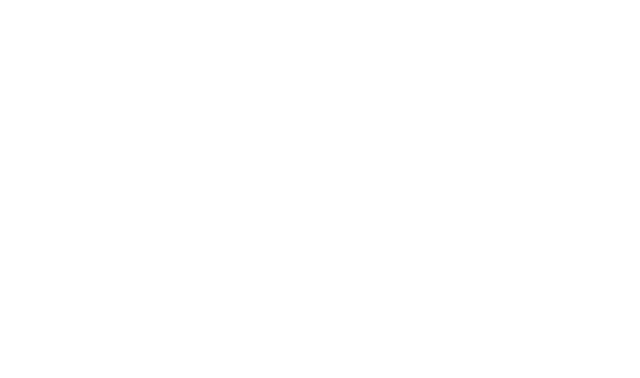
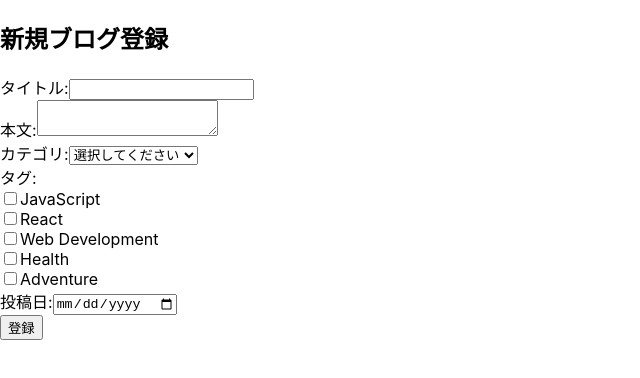
Before and after one commit to umanari145/blog_front, a React (Create React App) app: page /create in a window 1280 px wide. Before the commit this address had no page. Shown: the top 378 px of the page, without its empty margins (0-640 px from the left). Built offline with nearby package versions, Linux system fonts and the light colour scheme.

Commit message:
とりあえず新規作成とログインページ案

```diff
--- a/src/App.tsx
+++ b/src/App.tsx
@@ -3,18 +3,41 @@
 import { Detail } from './pages/Detail';
 import { Top } from './pages/Top';
 import { SearchProvider } from './context/SearchContext';
+import Login from './pages/Login';
+import { authenticateUser } from './util/auth';
+import { useState } from 'react';
+import { AuthProvider } from './context/AuthContext';
+import ProtectedRoute from './middleware/ProtectedRoute';
+import Create from './pages/Create';
 
 function App() {
+
+  const [isAuthenticated, setIsAuthenticated] = useState(false);
+
+  const handleLogin = (email: string, password: string) => {
+    console.log(isAuthenticated);
+    if (authenticateUser(email, password)) {
+      setIsAuthenticated(true);
+    } else {
+      alert('ログインに失敗しました。');
+    }
+  };
+
   return (
     <div className="App">
+      <AuthProvider>
         <SearchProvider>
           <BrowserRouter>
             <Routes>
-            <Route path={`/`} Component={Top} />
-            <Route path={`/:year/:month/:day/:post_key`} Component={Detail} />
+              <Route path="/" element={<Top />} />
+              <Route path="/login" element={<Login onLogin={handleLogin} />} />
+              <Route path="/:year/:month/:day/:post_key" element={<Detail />} />
+              {/* <Route element={<ProtectedRoute isAuthenticated={isAuthenticated} />}>*/}
+              <Route path="/create" element={<Create />} />
             </Routes>
           </BrowserRouter>
         </SearchProvider>
+      </AuthProvider>
     </div>
   );
 }
--- /dev/null
+++ b/src/context/AuthContext.tsx
@@ -0,0 +1,35 @@
+// AuthContext.tsx
+import React, { createContext, useState, useContext } from 'react';
+
+interface AuthContextType {
+  isAuthenticated: boolean;
+  login: () => void;
+  logout: () => void;
+}
+
+const AuthContext = createContext<AuthContextType | undefined>(undefined);
+
+interface AuthProviderProps {
+  children: React.ReactNode;
+}
+
+export const AuthProvider: React.FC<AuthProviderProps> = ({ children }) => {
+  const [isAuthenticated, setIsAuthenticated] = useState(false);
+
+  const login = () => setIsAuthenticated(true);
+  const logout = () => setIsAuthenticated(false);
+
+  return (
+    <AuthContext.Provider value={{ isAuthenticated, login, logout }}>
+      {children}
+    </AuthContext.Provider>
+  );
+};
+
+export const useAuth = (): AuthContextType => {
+  const context = useContext(AuthContext);
+  if (!context) {
+    throw new Error('useAuth must be used within an AuthProvider');
+  }
+  return context;
+};
--- /dev/null
+++ b/src/dummy/masters.tsx
@@ -0,0 +1,14 @@
+// helpers.ts
+export const categories = [
+  { id: '1', name: 'Technology' },
+  { id: '2', name: 'Lifestyle' },
+  { id: '3', name: 'Travel' },
+];
+
+export const tags = [
+  { id: '1', name: 'JavaScript' },
+  { id: '2', name: 'React' },
+  { id: '3', name: 'Web Development' },
+  { id: '4', name: 'Health' },
+  { id: '5', name: 'Adventure' },
+];
--- /dev/null
+++ b/src/middleware/ProtectedRoute.tsx
@@ -0,0 +1,13 @@
+// ProtectedRoute.tsx
+import React from 'react';
+import { Navigate, Outlet } from 'react-router-dom';
+
+interface ProtectedRouteProps {
+  isAuthenticated: boolean;
+}
+
+const ProtectedRoute: React.FC<ProtectedRouteProps> = ({ isAuthenticated }) => {
+  return isAuthenticated ? <Outlet /> : <Navigate to="/login" />;
+};
+
+export default ProtectedRoute;
--- /dev/null
+++ b/src/pages/Create.tsx
@@ -0,0 +1,82 @@
+// BlogForm.tsx
+import React, { useState } from 'react';
+import Select from '../util/Select';
+import CheckboxGroup from '../util/Checkbox';
+import { categories, tags } from '../dummy/masters';
+
+const Create: React.FC = () => {
+  const [title, setTitle] = useState('');
+  const [content, setContent] = useState('');
+  const [category, setCategory] = useState('');
+  const [selectedTags, setSelectedTags] = useState<string[]>([]);
+  const [date, setDate] = useState('');
+
+  const handleSubmit = (e: React.FormEvent) => {
+    e.preventDefault();
+    if (!title || !content || !category || !date) {
+      alert('全ての必須項目を入力してください。');
+      return;
+    }
+    console.log({
+      title,
+      content,
+      category,
+      selectedTags,
+      date,
+    });
+    alert('ブログが正常に登録されました。');
+  };
+
+  return (
+    <div>
+      <h2>新規ブログ登録</h2>
+      <form onSubmit={handleSubmit}>
+        <div>
+          <label>タイトル:</label>
+          <input
+            type="text"
+            value={title}
+            onChange={(e) => setTitle(e.target.value)}
+            required
+          />
+        </div>
+        <div>
+          <label>本文:</label>
+          <textarea
+            value={content}
+            onChange={(e) => setContent(e.target.value)}
+            required
+          />
+        </div>
+        <div>
+          <label>カテゴリ:</label>
+          <Select
+            options={categories}
+            value={category}
+            onChange={setCategory}
+          />
+        </div>
+        <div>
+          <label>タグ:</label>
+          <CheckboxGroup
+            options={tags}
+            selectedValues={selectedTags}
+            onChange={setSelectedTags}
+          />
+        </div>
+        <div>
+          <label>投稿日:</label>
+          <input
+            type="date"
+            value={date}
+            onChange={(e) => setDate(e.target.value)}
+            required
+          />
+        </div>
+        <button type="submit">登録</button>
+      </form>
+    </div>
+  );
+};
+
+export default Create;
--- a/src/pages/Login.tsx
+++ b/src/pages/Login.tsx
@@ -5,7 +5,7 @@
   onLogin: (email: string, password: string) => void;
 }
 
-const Login: React.FC<LoginProps> = ({ onLogin }) => {
+const Login: React.FC<LoginProps> = ({onLogin}) => {
   const [email, setEmail] = useState('');
   const [password, setPassword] = useState('');
 
--- /dev/null
+++ b/src/util/Checkbox.tsx
@@ -0,0 +1,45 @@
+// CheckboxGroup.tsx
+import React from 'react';
+
+interface Option {
+  id: string;
+  name: string;
+}
+
+interface CheckboxGroupProps {
+  options: Option[];
+  selectedValues: string[];
+  onChange: (selectedValues: string[]) => void;
+}
+
+const CheckboxGroup: React.FC<CheckboxGroupProps> = ({
+  options,
+  selectedValues,
+  onChange,
+}) => {
+  const handleCheckboxChange = (id: string) => {
+    const newSelectedValues = selectedValues.includes(id)
+      ? selectedValues.filter((value) => value !== id)
+      : [...selectedValues, id];
+    onChange(newSelectedValues);
+  };
+
+  return (
+    <div>
+      {options.map((option) => (
+        <div key={option.id}>
+          <input
+            type="checkbox"
+            id={option.id}
+            value={option.id}
+            checked={selectedValues.includes(option.id)}
+            onChange={() => handleCheckboxChange(option.id)}
+          />
+          <label htmlFor={option.id}>{option.name}</label>
+        </div>
+      ))}
+    </div>
+  );
+};
+
+export default CheckboxGroup;
--- /dev/null
+++ b/src/util/Select.tsx
@@ -0,0 +1,27 @@
+import React from 'react';
+
+interface Option {
+  id: string;
+  name: string;
+}
+
+interface SelectProps {
+  options: Option[];
+  value: string;
+  onChange: (value: string) => void;
+}
+
+const Select: React.FC<SelectProps> = ({ options, value, onChange }) => {
+  return (
+    <select value={value} onChange={(e) => onChange(e.target.value)}>
+      <option value="">選択してください</option>
+      {options.map((option) => (
+        <option key={option.id} value={option.id}>
+          {option.name}
+        </option>
+      ))}
+    </select>
+  );
+};
+
+export default Select;
--- /dev/null
+++ b/src/util/auth.tsx
@@ -0,0 +1,9 @@
+// auth.ts
+export const authenticateUser = (email: string, password: string): boolean => {
+    // ここに認証ロジックを実装します。
+    // 例：emailとpasswordをAPIに送信して、ユーザーを認証します。
+    if (email === 'test@example.com' && password === 'password123') {
+        return true;
+    }
+    return false;
+};
```
Also changed, not shown: src/middleware/authMiddleware.tsx (added, +17 -0 lines). Lines whose indentation alone changed are shown as unchanged.
